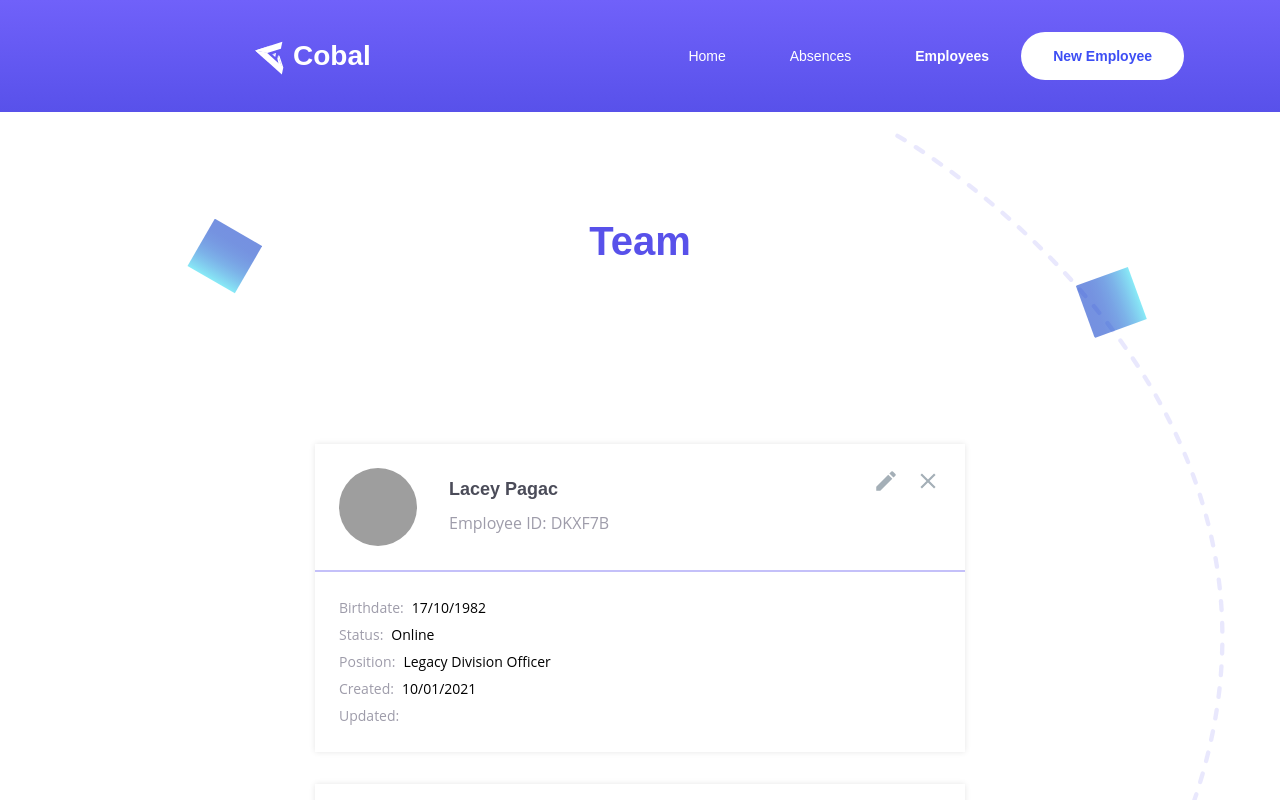
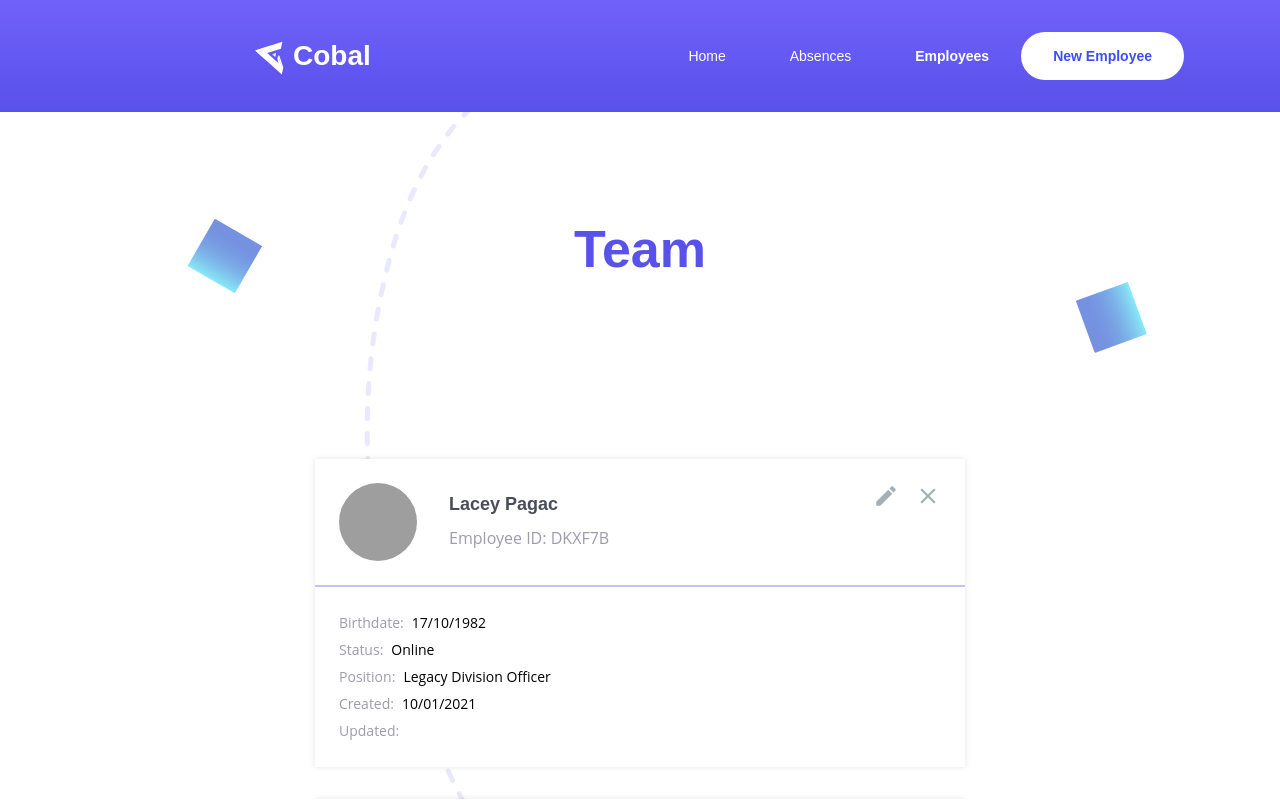
Before and after one commit to pmfgomes/cra-twoimpulse-tech-challenge, a React (Create React App) app: page /employees in a window 1280 px wide. Built offline with nearby package versions, Linux system fonts and the light colour scheme; grey boxes are pictures that could not be loaded.

Commit message:
Fixed styles. Add cruve svg to employees page

```diff
--- a/src/components/Footer/footer.styles.ts
+++ b/src/components/Footer/footer.styles.ts
@@ -44,7 +44,6 @@ export const FooterContainer = styled.section<FooterProps>`
 
 export const FooterContentContainer = styled.div`
   display: flex;
-  box-sizing: border-box;
   gap: 128px;
 
   .info-frame-container {
--- a/src/components/FormPageInput/formPageInput.styles.ts
+++ b/src/components/FormPageInput/formPageInput.styles.ts
@@ -1,7 +1,6 @@
 import styled from "@emotion/styled";
 
 export const FormInputContainer = styled.div<FormPageInputProps>`
-  box-sizing: border-box;
   width: 100%;
   background-color: #fff;
   border: ${({ hasError }) => (hasError ? "1px solid #f44336" : "1px solid #f2f2f4")};
@@ -13,7 +12,6 @@ export const FormInputContentContainer = styled.div`
   align-items: center;
   padding: 16px 24px;
   width: 100%;
-  box-sizing: border-box;
 
   div {
     width: 100%;
--- a/src/components/Header/header.styles.ts
+++ b/src/components/Header/header.styles.ts
@@ -5,7 +5,6 @@ import { HeaderProps, IHeaderNav } from "types/components/header";
 export const HeaderContainer = styled.header<HeaderProps>`
   width: 100%;
   padding: 32px;
-  box-sizing: border-box;
   background-color: ${props => props.color};
 `;
 
--- a/src/components/Layout/ButtonLink.ts
+++ b/src/components/Layout/ButtonLink.ts
@@ -14,7 +14,6 @@ export const ButtonLink = styled(Link)<IButton>`
   box-shadow: none;
   font-size: 0.9em;
   font-weight: 700;
-  box-sizing: border-box;
 
   transition: all 100ms cubic-bezier(0.645, 0.045, 0.355, 1);
 
--- a/src/pages/EmployeesPage/EmployeeCard/employeeCard.styles.ts
+++ b/src/pages/EmployeesPage/EmployeeCard/employeeCard.styles.ts
@@ -7,7 +7,7 @@ export const Card = styled.div<EmployeeCardProps>`
   display: flex;
   flex-wrap: wrap;
   flex-direction: column;
-  box-sizing: border-box;
+
   width: 650px;
   box-shadow: ${rgba("#000", 0.1)} 0px 0px 6px 0px;
   background-color: #fff;
@@ -18,7 +18,7 @@ export const Card = styled.div<EmployeeCardProps>`
 export const CardHeader = styled.header`
   display: flex;
   flex-direction: row;
-  box-sizing: border-box;
+
   padding: 24px;
   width: 100%;
 
@@ -78,7 +78,7 @@ export const CardContentContainer = styled.section`
   display: flex;
   flex-direction: column;
   justify-content: center;
-  box-sizing: border-box;
+
   padding: 16px 24px;
   gap: 8px;
   height: 180px;
@@ -89,7 +89,9 @@ export const CardContentContainer = styled.section`
     margin-right: 8px;
   }
 
-  input {
+  div,
+  input,
+  div input {
     width: 100%;
   }
 `;
--- a/src/pages/EmployeesPage/employeesPage.styles.ts
+++ b/src/pages/EmployeesPage/employeesPage.styles.ts
@@ -15,33 +15,10 @@ export const EmployeesContainer = styled.section`
   align-items: center;
   position: relative;
 
-  box-sizing: border-box;
-
   padding: 0 10%;
 
   width: 100%;
   height: 100%;
-
-  &:before {
-    content: "";
-    position: absolute;
-    width: 100%;
-    height: 100%;
-
-    background-image: url("/assets/images/curve.svg");
-    background-size: cover;
-    background-position: 0% 50%;
-    background-repeat: no-repeat;
-    z-index: -1;
-  }
-`;
-
-export const Curve = styled(CurveSvg)`
-  position: absolute;
-
-  transform: scale(1.5) scaleX(-1);
-
-  z-index: -1;
 `;
 
 export const EmployeeTitleContainer = styled.div`
@@ -76,7 +53,7 @@ export const EmployeeTitle = styled.h1`
   justify-content: center;
   margin: 0;
   color: ${({ theme }) => theme.palette.primary};
-  font-size: 40px;
+  font-size: 52px;
   font-weight: 600;
   width: 100%;
   height: 100%;
@@ -96,7 +73,6 @@ export const RightSquare = styled(SquareSvg)`
 `;
 
 export const EmployeeFooter = styled.div`
-  box-sizing: border-box;
   padding: 5% 0 10%;
   width: 100%;
   height: 100%;
@@ -130,5 +106,12 @@ export const NewEmployeeFormContainer = styled.div`
   justify-content: center;
   align-items: center;
   gap: 16px;
-  box-sizing: border-box;
 `;
+
+export const EmployeeCurveSvg = styled(CurveSvg)`
+  position: absolute;
+
+  transform: translateY(-35%) translateX(13%);
+
+  z-index: -1;
+`;
--- a/src/pages/EmployeesPage/index.tsx
+++ b/src/pages/EmployeesPage/index.tsx
@@ -2,7 +2,7 @@ import { css } from "@emotion/react";
 import Wrapper from "components/Wrapper";
 import { Route, Switch } from "react-router";
 import Employees from "./Employees";
-import { EmployeesContainer, HeaderButtonLink } from "./employeesPage.styles";
+import { EmployeeCurveSvg, EmployeesContainer, HeaderButtonLink } from "./employeesPage.styles";
 import NewEmployees from "./NewEmployees";
 
 export default function Routes(): React.ReactElement {
@@ -24,6 +24,8 @@ export default function Routes(): React.ReactElement {
       }}
     >
       <EmployeesContainer>
+        <EmployeeCurveSvg />
+
         <Switch>
           <Route exact path="/employees/new-employee" component={NewEmployees} />
           <Route exact path="/employees" component={Employees} />
--- a/src/styles/theming.ts
+++ b/src/styles/theming.ts
@@ -29,6 +29,12 @@ export const GlobalStyles = css`
       -moz-osx-font-smoothing: grayscale;
     }
 
+    *,
+    *::after,
+    *::before {
+      box-sizing: border-box;
+    }
+
     h1,
     h2,
     h3,
```
